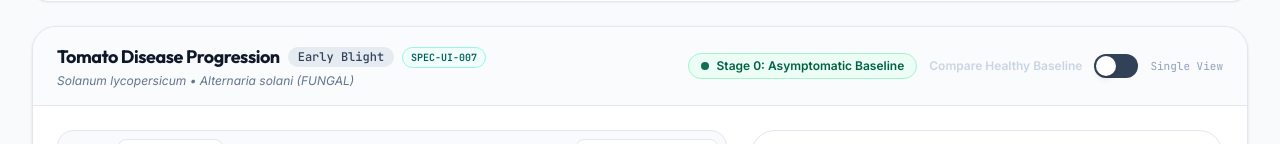
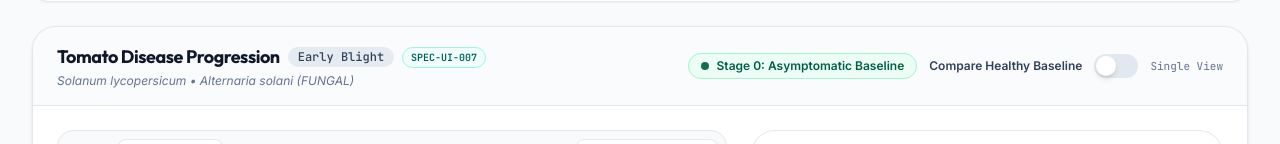
Before and after one commit to KeremVona/AgriTech, a React (Vite) app in the folder frontend/: page /disease-progression in a window 1280 px wide. Shown: the part 205-349 px from the top of the page. Built offline with nearby package versions, Linux system fonts and the light colour scheme; no server answers.

Commit message:
fix(progression): resolve toggle color tokens, aria valuetext and sign off TODO-112

```diff
--- a/frontend/src/components/DiseaseProgressionViewer/CompareHealthyToggle.tsx
+++ b/frontend/src/components/DiseaseProgressionViewer/CompareHealthyToggle.tsx
@@ -15,7 +15,7 @@ export const CompareHealthyToggle: React.FC<CompareHealthyToggleProps> = ({
 }) => {
   return (
     <div className={`flex items-center gap-3 ${className}`}>
-      <span id="compare-toggle-label" className="text-xs font-semibold text-slate-300">
+      <span id="compare-toggle-label" className="text-xs font-semibold text-slate-700">
         Compare Healthy Baseline
       </span>
 
@@ -26,8 +26,8 @@ export const CompareHealthyToggle: React.FC<CompareHealthyToggleProps> = ({
         aria-labelledby="compare-toggle-label"
         disabled={disabled}
         onClick={() => onToggle(!enabled)}
-        className={`relative inline-flex h-6 w-11 shrink-0 cursor-pointer rounded-full border-2 border-transparent transition-colors duration-200 ease-in-out focus-visible:outline-hidden focus-visible:ring-2 focus-visible:ring-emerald-400 focus-visible:ring-offset-2 focus-visible:ring-offset-slate-900 ${
-          enabled ? 'bg-emerald-600' : 'bg-slate-700'
+        className={`relative inline-flex h-6 w-11 shrink-0 cursor-pointer rounded-full border-2 border-transparent transition-colors duration-200 ease-in-out focus-visible:outline-hidden focus-visible:ring-2 focus-visible:ring-teal-600 focus-visible:ring-offset-2 focus-visible:ring-offset-white ${
+          enabled ? 'bg-teal-700' : 'bg-slate-200 hover:bg-slate-300'
         } ${disabled ? 'opacity-50 cursor-not-allowed' : ''}`}
       >
         <span
@@ -37,7 +37,7 @@ export const CompareHealthyToggle: React.FC<CompareHealthyToggleProps> = ({
         />
       </button>
 
-      <span className="text-[11px] font-mono text-slate-400">
+      <span className="text-[11px] font-mono text-slate-500">
         {enabled ? 'Side-by-Side (A/B)' : 'Single View'}
       </span>
     </div>
--- a/frontend/src/components/DiseaseProgressionViewer/TreatmentBranchingControls.tsx
+++ b/frontend/src/components/DiseaseProgressionViewer/TreatmentBranchingControls.tsx
@@ -237,6 +237,10 @@ export const TreatmentBranchingControls: React.FC<TreatmentBranchingControlsProp
               onChange={(e) => onSetInterventionSeverity(parseFloat(e.target.value))}
               className="w-full accent-teal-700 bg-slate-200 rounded-lg h-2 cursor-pointer"
               aria-label="Intervention Severity Percentage"
+              aria-valuemin={1}
+              aria-valuemax={95}
+              aria-valuenow={interventionSeverity}
+              aria-valuetext={`Intervention set at ${interventionSeverity.toFixed(0)} percent on Day ${interventionDay.toFixed(1)}`}
             />
 
             <div className="flex items-center justify-between text-xs font-mono">
```
Also changed, not shown: 2 other files (tests, documents, lock files or other folders).
